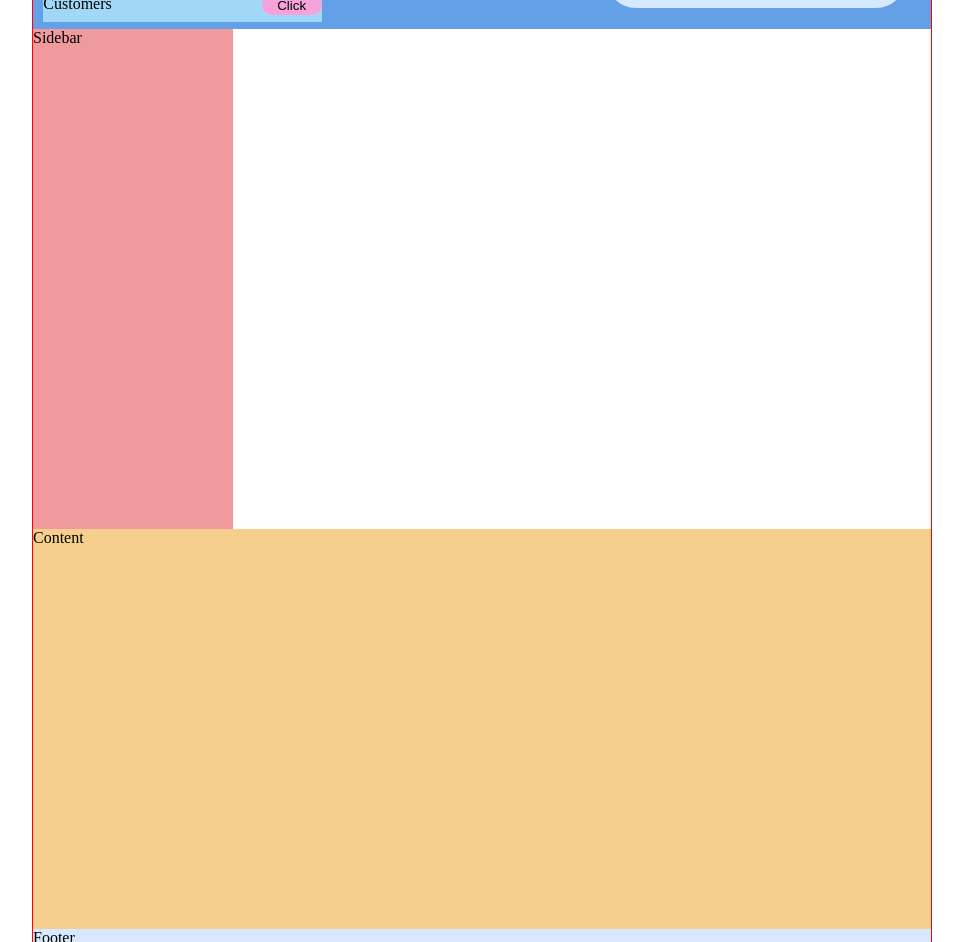
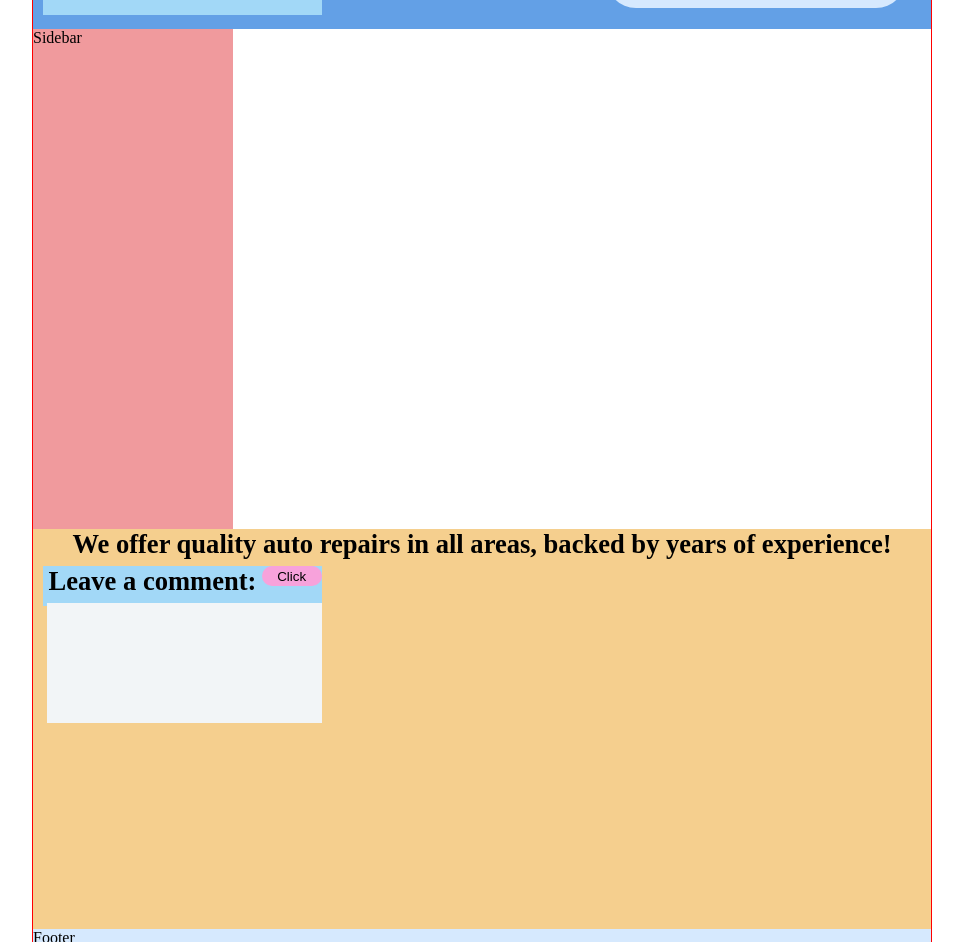
Before and after one commit to Enzinoman/first_MVP, a website: page front-end-server/index.html in a window 1280 px wide. Shown: the part 78-1020 px from the top of the page, without its empty margins (158-1121 px from the left). Drawn offline with Linux system fonts and the light colour scheme.

Commit message:
second commit

```diff
--- a/api-server/app.js
+++ b/api-server/app.js
@@ -9,6 +9,10 @@ const client = new Client({
     connectionString: connectionString,
 });
 client.connect();
+
+
+
+
 
 /* const connectionString = 'postgresql://postgres:docker@127.0.0.1:5432/autoshop';
 const client = new Client({
--- a/front-end-server/index.html
+++ b/front-end-server/index.html
@@ -6,20 +6,23 @@
     <link rel='stylesheet' href='styles.css'/>
   </head>
   <body>
+    <script src="./index,js" defer></script>
     <div class='page'>
       <div class='shopTitle'><h1 class="scottShop">Scott's Autoshop</h1></div>
         <div class='titleHeader'>
           <div class="navbar">
             <div class="menu">
               <div class='column'><button class="btn" id="serviceBtn">Click</button><p>Services</p></div>
-              <div class='column'><button class="btn" id="serviceBtn">Click</button><p>Technicians</p></div>
-              <div class='column'><button class="btn" id="serviceBtn">Click</button><p>Customers</p></div>
+              <div class='column'><button class="btn" id="vehBtn">Click</button><p>Vehicles In Service</p></div>
             </div>
           </div>
         </div>
 
       <div class='sidebar'>Sidebar</div>
-      <div class='content'>Content</div>
+      <div class='content'><h5>We offer quality auto repairs in all areas, backed by years of experience!</h5>
+        <div class='column'><button class="btn" id="custBtn">Click</button><h5>Leave a comment:</h5><input id="customerInput"
+          type="text" class="form-control" aria-label="Sizing example input" aria-describedby="inputGroup-sizing-default"></div>
+      </div>
       <div class='footer'>Footer</div>
     </div>
   </body>
--- a/front-end-server/styles.css
+++ b/front-end-server/styles.css
@@ -46,7 +46,7 @@
     float: bottom;
     width: 31%;
     margin: 6px 1.15%;
-    height: 27px;
+    height: 40px;
     border:#F09A9D;
     background-color: #a2d8f7;    /* Medium blue */
   }
@@ -92,3 +92,19 @@
   .scottShop {
     vertical-align: bottom;
   }
+
+  .content {
+
+    text-align: center;
+    font-size: xx-large;
+  }
+
+  .form-control {
+    float: bottom;
+    width: 275px;
+    margin: 6px 1.15%;
+    height: 120px;
+    border:#161515;
+    border-width: 3px;
+    background-color: #f2f5f7;    /* Medium blue */
+  }
```
Also changed, not shown: api-server/ERD.jpg (added), api-server/index page Wireframe (MVP).jpg (added), 1 other file.
